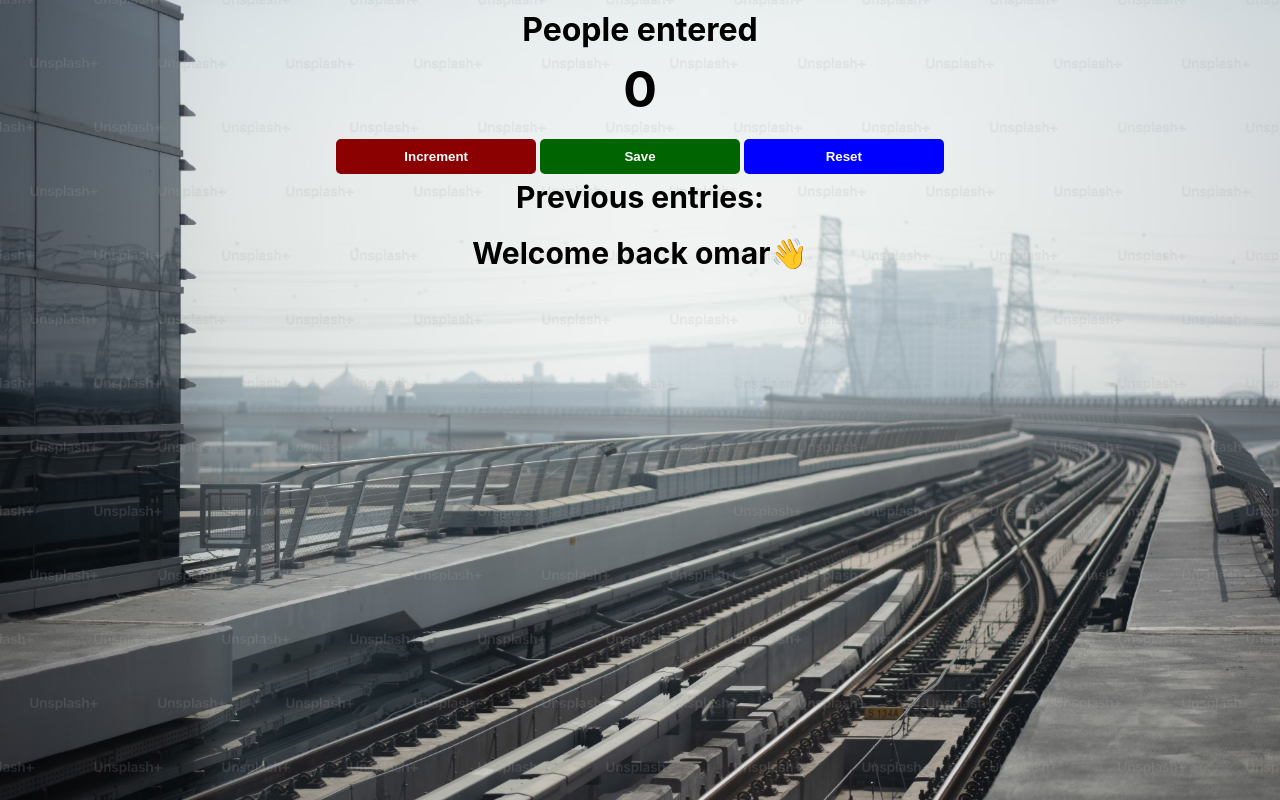
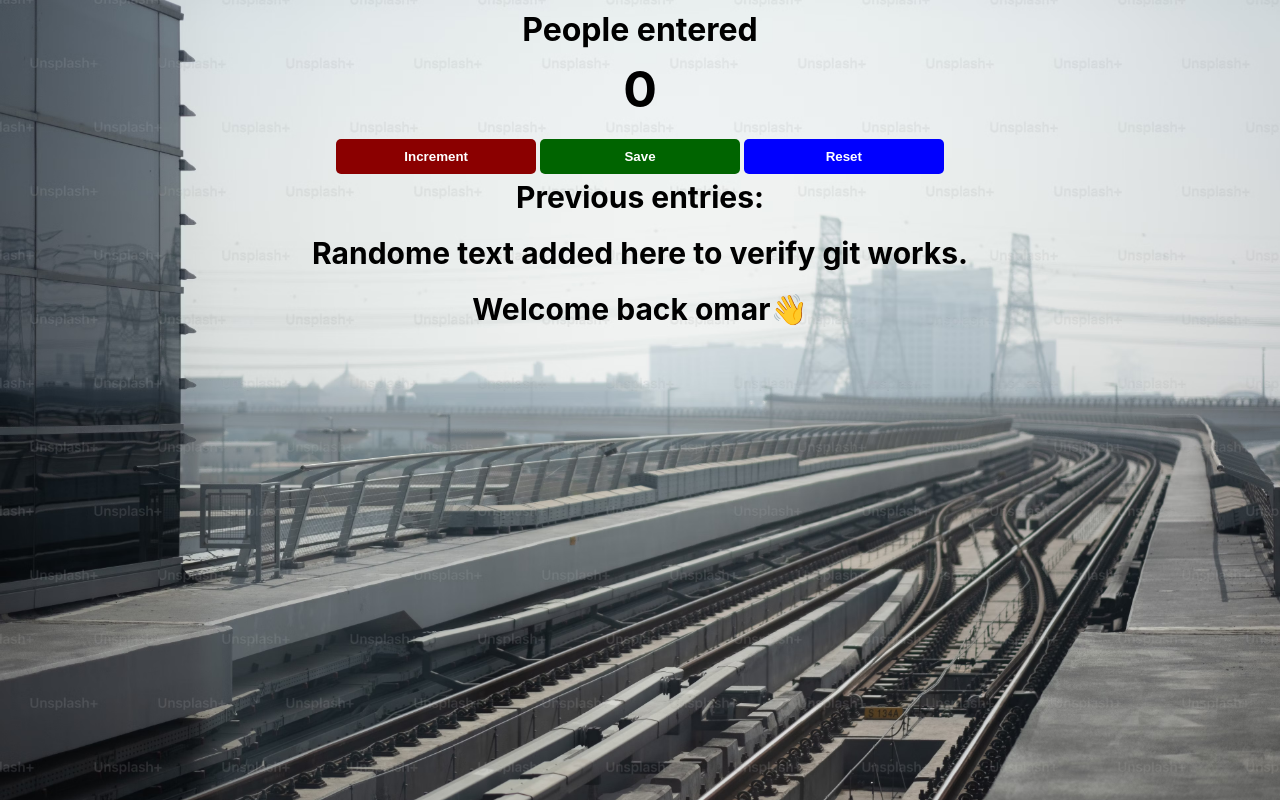
Before and after one commit to XxoamxX/PassengerCountingApp, a plain HTML site: page index.html in a window 1280 px wide. Drawn offline with Linux system fonts and the light colour scheme.

Commit message:
index.html file p tag added.

```diff
--- a/index.html
+++ b/index.html
@@ -14,6 +14,7 @@
     <button id="save-btn" onclick="save()">Save</button>
     <button id="reset-btn" onclick="reset()">Reset</button>
     <p id = "save">Previous entries: <span id="saveCount"></span></p>
+    <p>Randome text added here to verify git works. </p>
 
     <p id="welcome-el"></p>
     <script src="index.js"></script>
```
